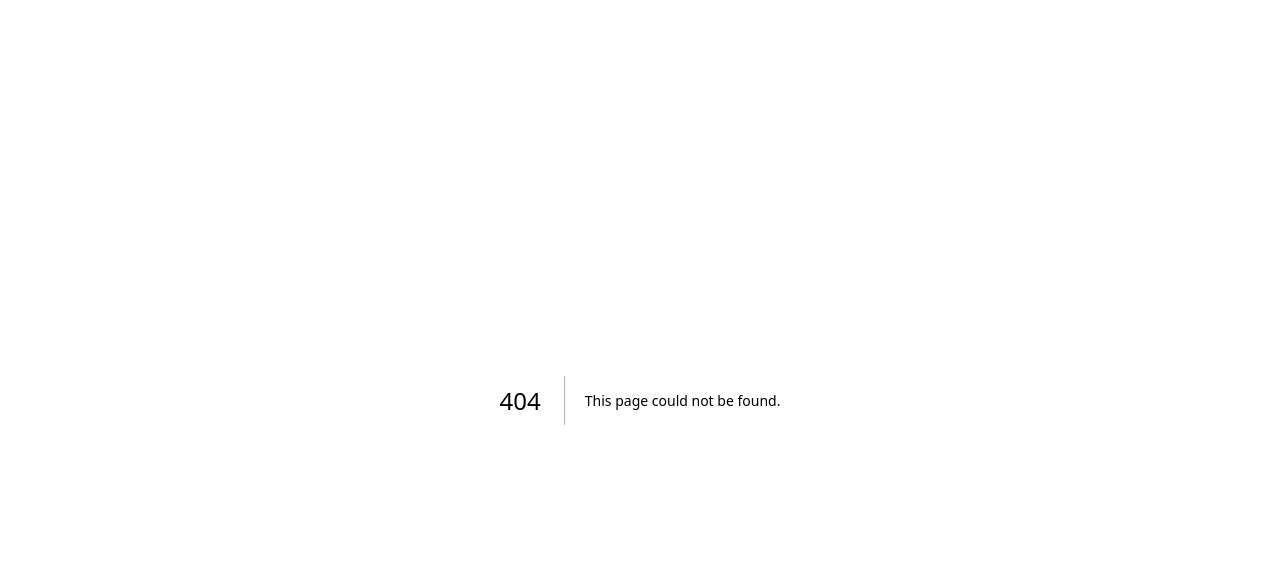
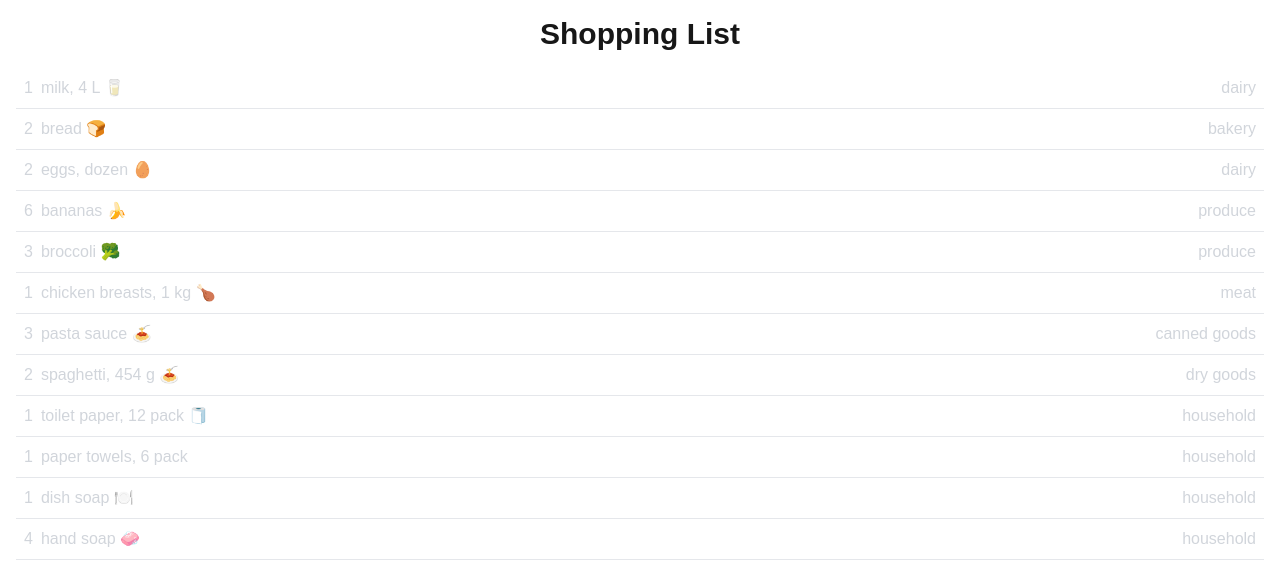
Before and after one commit to alvesgf16/cprg306-assignments, a Next.js app: page /week-3 in a window 1280 px wide. Before the commit this address had no page. Shown: the top 586 px of the page. Built offline with nearby package versions, Linux system fonts and the light colour scheme.

Commit message:
feat: create week-3 page

```diff
--- /dev/null
+++ b/app/week-3/page.js
@@ -0,0 +1,10 @@
+import ItemList from './item-list';
+
+export default function Page() {
+  return (
+    <main className="container mx-auto p-4">
+      <h1 className="text-3xl font-bold text-center mb-4">Shopping List</h1>
+      <ItemList />
+    </main>
+  )
+}
```
